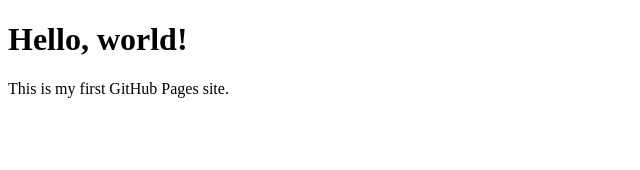
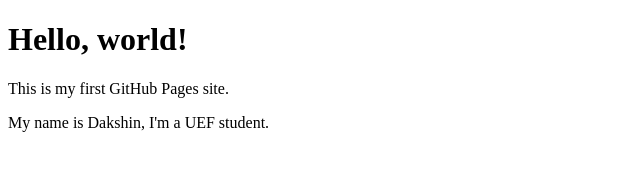
Before and after one commit to Dakshinwastaken/portfolio_site, a plain HTML site: page index.html in a window 1280 px wide. Shown: the whole page, without its empty margins (0-640 px from the left). Drawn offline with Linux system fonts and the light colour scheme.

```diff
--- a/index.html
+++ b/index.html
@@ -6,5 +6,6 @@
 <body>
   <h1>Hello, world!</h1>
   <p>This is my first GitHub Pages site.</p>
+  <p>My name is Dakshin, I'm a UEF student.</p>
 </body>
 </html>
```
